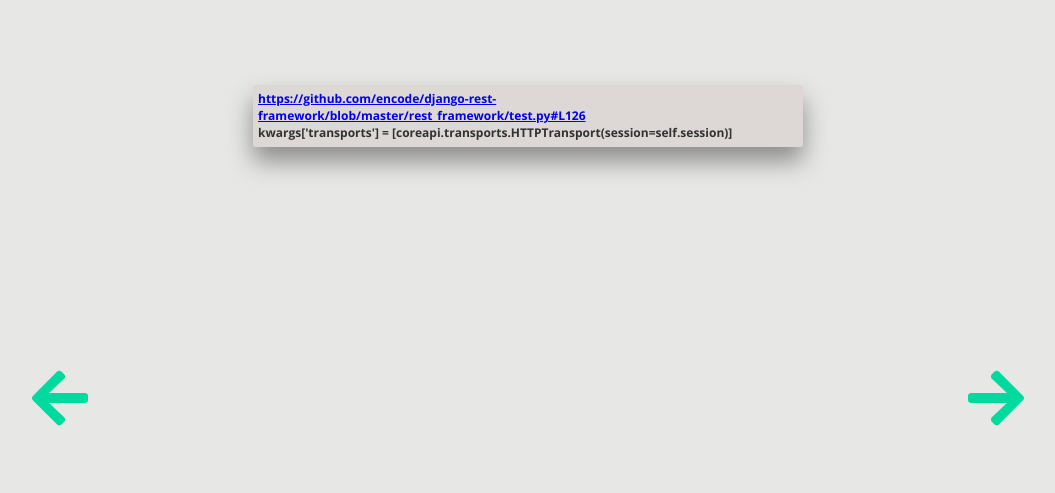
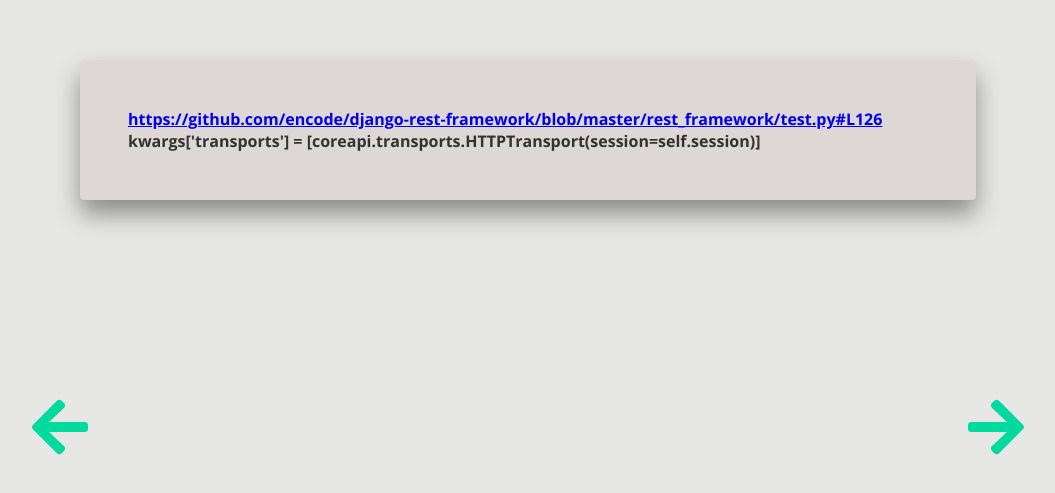
Before and after one commit to lpmi-13/examplar, a React (Create React App) app: page / in a window 1280 px wide. Shown: the part 123-616 px from the top of the page, without its empty margins (112-1167 px from the left). Built offline with nearby package versions, Linux system fonts and the light colour scheme.

Commit message:
lets make it bigger

```diff
--- a/src/styles/play.scss
+++ b/src/styles/play.scss
@@ -29,13 +29,13 @@
 }
 
 .code-snippet {
-    font-size: 0.75rem;
-    width: 45em;
+    font-size: 1rem;
+    width: 50em;
     margin: 1em;
     background: #DDD7D5;
     color: #303332;
     border-radius: 0.25em;
-    padding: .45em;
+    padding: 3em;
     box-shadow: 0px 14px 25px #8C8C8C;
 }
 
```
